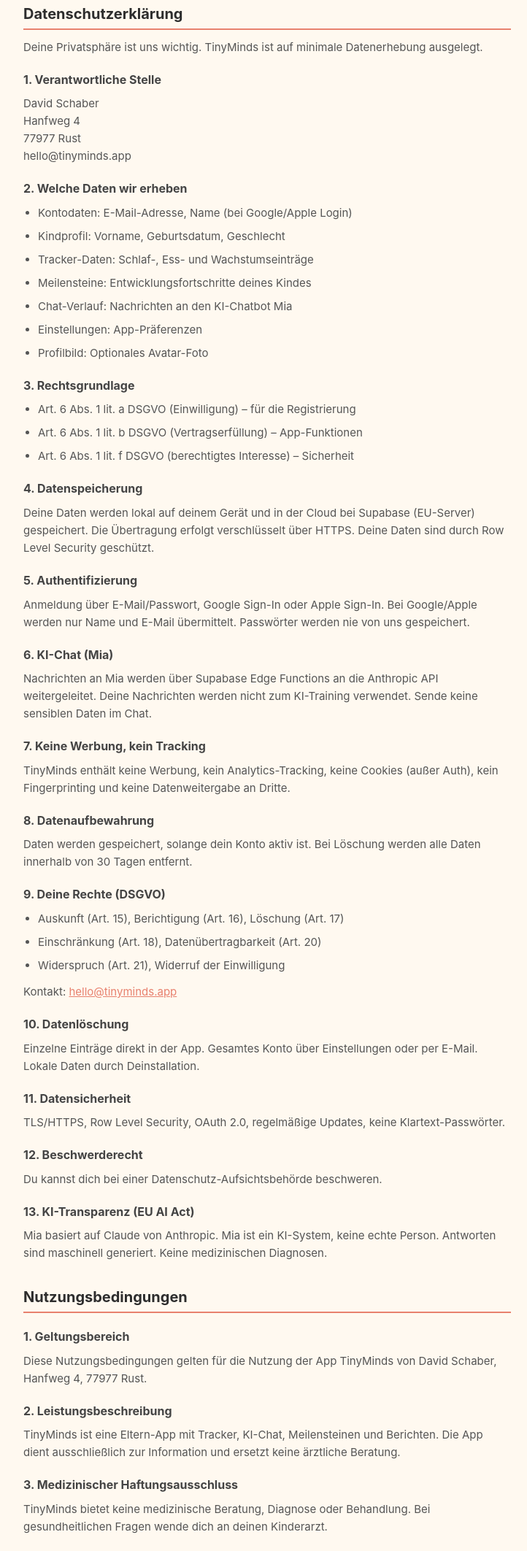
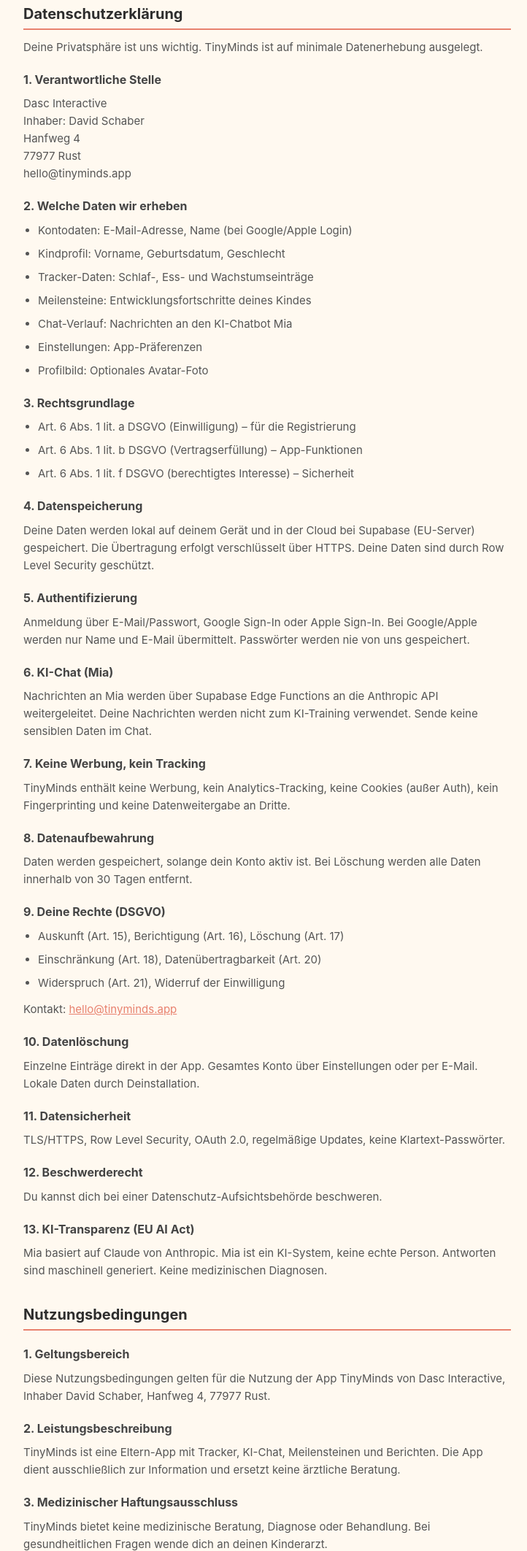
Before and after one commit to DavidSchaber7/tinyminds-legal, a plain HTML site: page index.html in a window 1280 px wide. Shown: the part 195-2320 px from the top of the page at 73% size, without its empty margins (274-996 px from the left). Drawn offline with Linux system fonts and the light colour scheme.

Commit message:
Update: Dasc Interactive als Betreiber

```diff
--- a/index.html
+++ b/index.html
@@ -37,7 +37,7 @@
     <p>Deine Privatsphäre ist uns wichtig. TinyMinds ist auf minimale Datenerhebung ausgelegt.</p>
 
     <h3>1. Verantwortliche Stelle</h3>
-    <p>David Schaber<br>Hanfweg 4<br>77977 Rust<br>hello@tinyminds.app</p>
+    <p>Dasc Interactive<br>Inhaber: David Schaber<br>Hanfweg 4<br>77977 Rust<br>hello@tinyminds.app</p>
 
     <h3>2. Welche Daten wir erheben</h3>
     <ul>
@@ -96,7 +96,7 @@
     <h2 id="nutzung">Nutzungsbedingungen</h2>
 
     <h3>1. Geltungsbereich</h3>
-    <p>Diese Nutzungsbedingungen gelten für die Nutzung der App TinyMinds von David Schaber, Hanfweg 4, 77977 Rust.</p>
+    <p>Diese Nutzungsbedingungen gelten für die Nutzung der App TinyMinds von Dasc Interactive, Inhaber David Schaber, Hanfweg 4, 77977 Rust.</p>
 
     <h3>2. Leistungsbeschreibung</h3>
     <p>TinyMinds ist eine Eltern-App mit Tracker, KI-Chat, Meilensteinen und Berichten. Die App dient ausschließlich zur Information und ersetzt keine ärztliche Beratung.</p>
```
